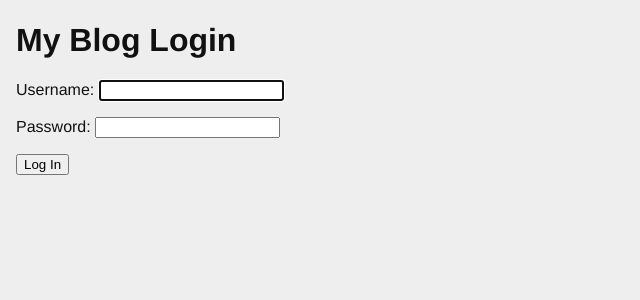
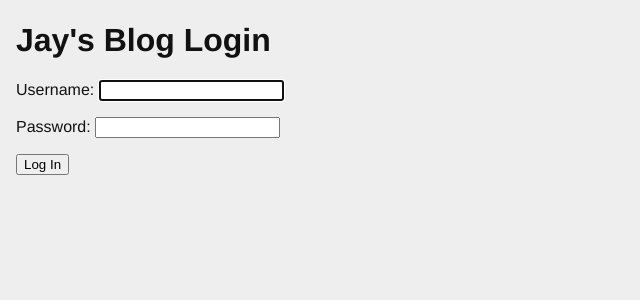
Before and after one commit to jferg368/django-blog, a Django app: page /login/ in a window 1280 px wide. Shown: the part 20-320 px from the top of the page, without its empty margins (0-640 px from the left). Run offline with Django 3.2, Linux system fonts and the light colour scheme.

Commit message:
Updated login.html title.

```diff
--- a/mysite/templates/login.html
+++ b/mysite/templates/login.html
@@ -1,7 +1,7 @@
 {% extends "base.html" %}
 
 {% block content %}
-<h1>My Blog Login</h1>
+<h1>Jay's Blog Login</h1>
 <form action="" method="POST">{% csrf_token %}
   {{ form.as_p }}
   <p><input type="submit" value="Log In"></p>
```
